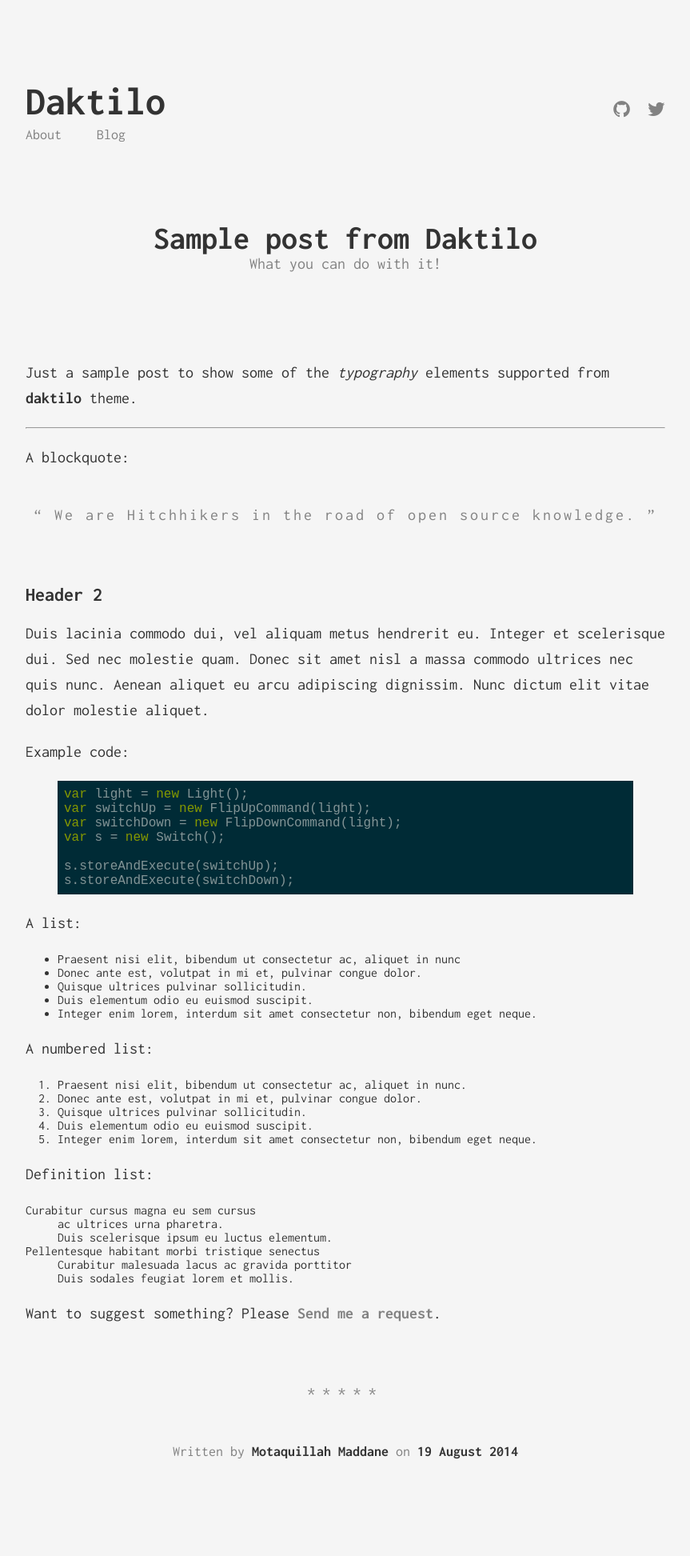
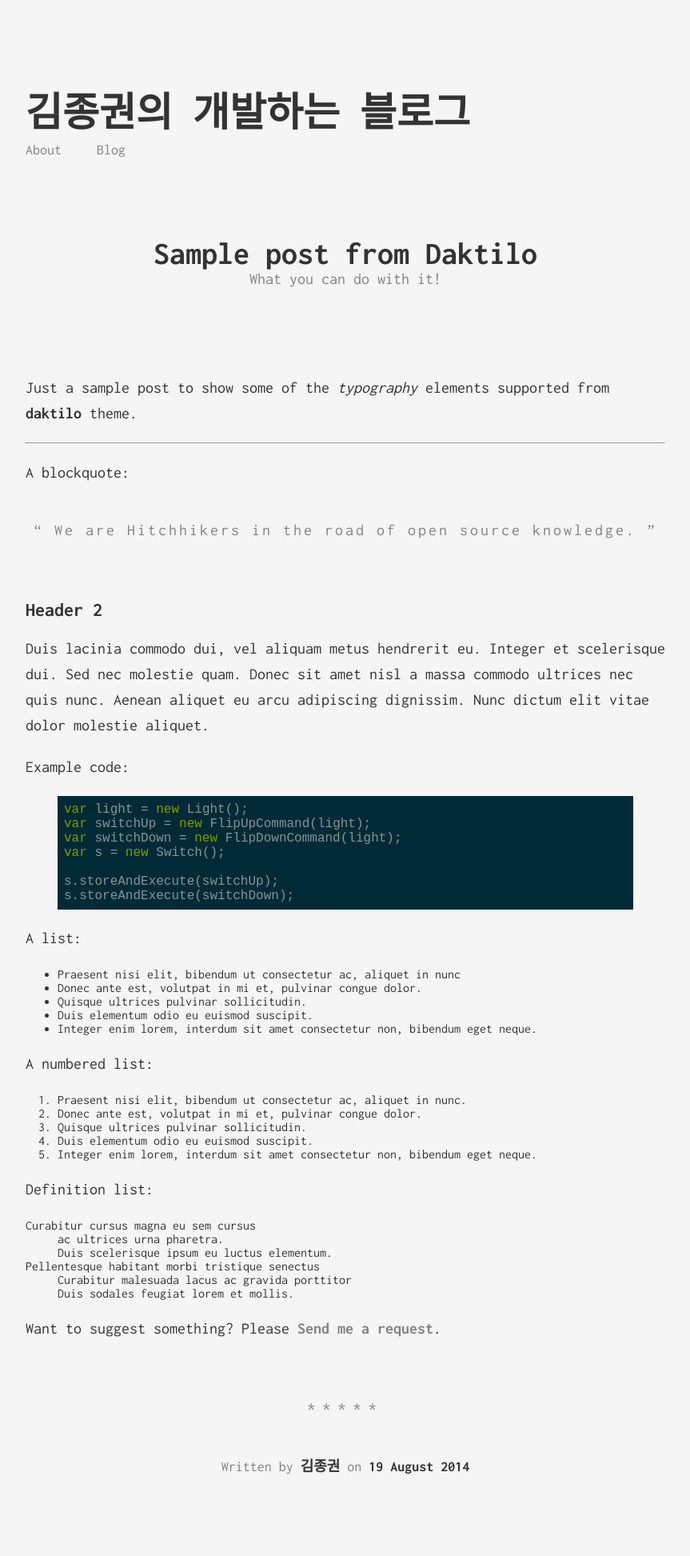
Before and after one commit to zonqcwxn/zonqcwxn.github.io, a Jekyll site: the page built from _posts/2015-09-08-sample-post.markdown, in a window 1280 px wide. Shown: the whole page at 80% size, without its empty margins (208-1071 px from the left). Built offline with Jekyll 4.4.1, drawn with Linux system fonts in a browser that asks for light colours.

Commit message:
_config.yml changed

```diff
--- a/_config.yml
+++ b/_config.yml
@@ -1,18 +1,16 @@
 # Site settings
-title: Daktilo
+title: 김종권의 개발하는 블로그
 description: >
-  Write an awesome description for your new site here. You can edit this
-  line in _config.yml. It will appear in your document head meta (for
-  Google search results) and in your feed.xml site description.
+  안녕하세요, 저는 백엔드 개발자를 희망하는 취업 준비생입니다.
 
 baseurl: "" # the subpath of your site, e.g. /blog/
-url: "http://hitchhiker.ma" # the base hostname & protocol for your site
+url: "https://zonqcwxn.github.io/" # the base hostname & protocol for your site
 
 author:
-  fullname: Motaquillah Maddane
-  googleplus: https://www.google.com/+MotaquillahMaddane
-  github: kronik3r
-  twitter: electrik_frog
+  fullname: 김종권
+  googleplus:
+  github:
+  twitter:
   # disqus: your_disqus_forum_shortname
 
 # google_analytics: 'UA-XXXXXXXX-X'
```
Also changed, not shown: 2 other files.
